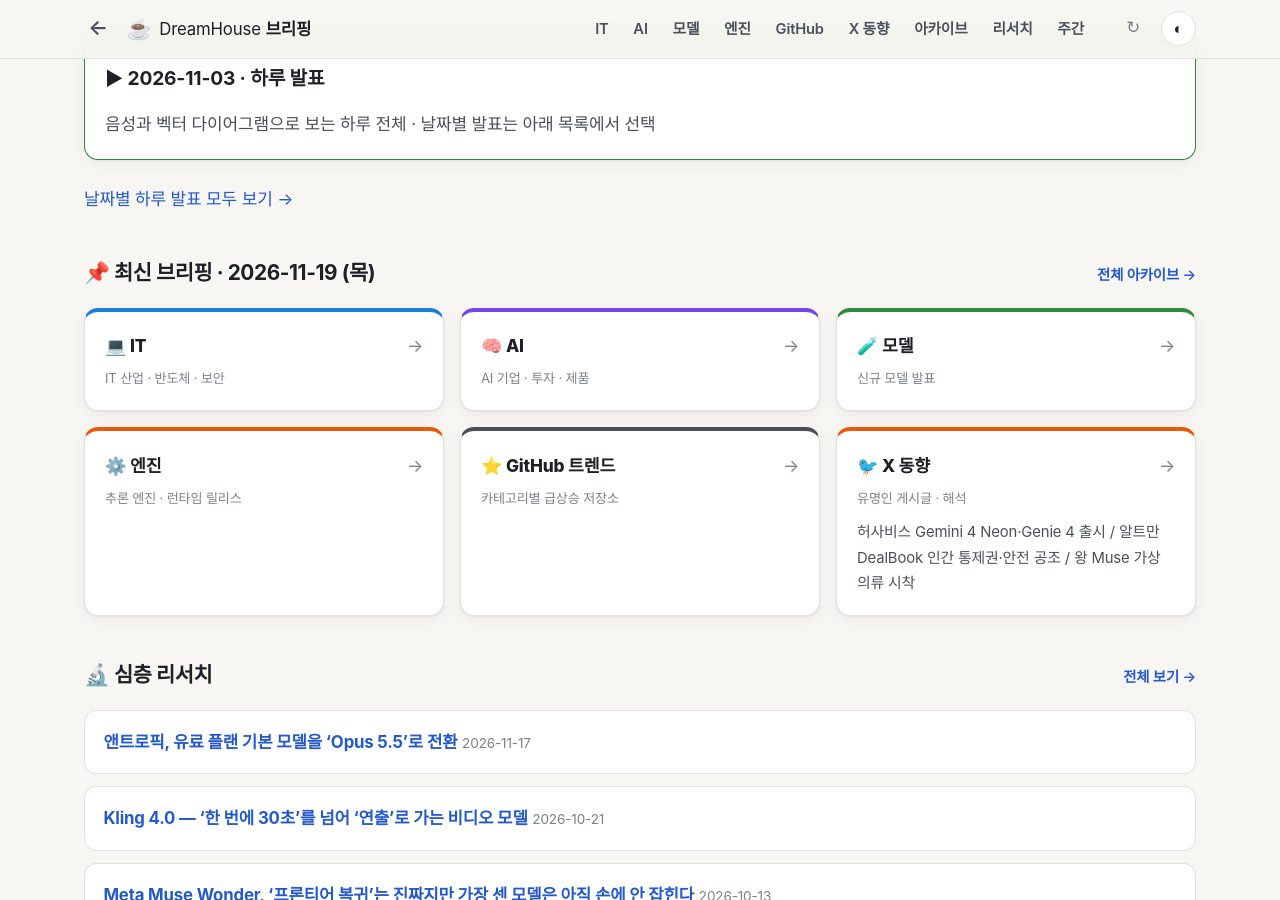
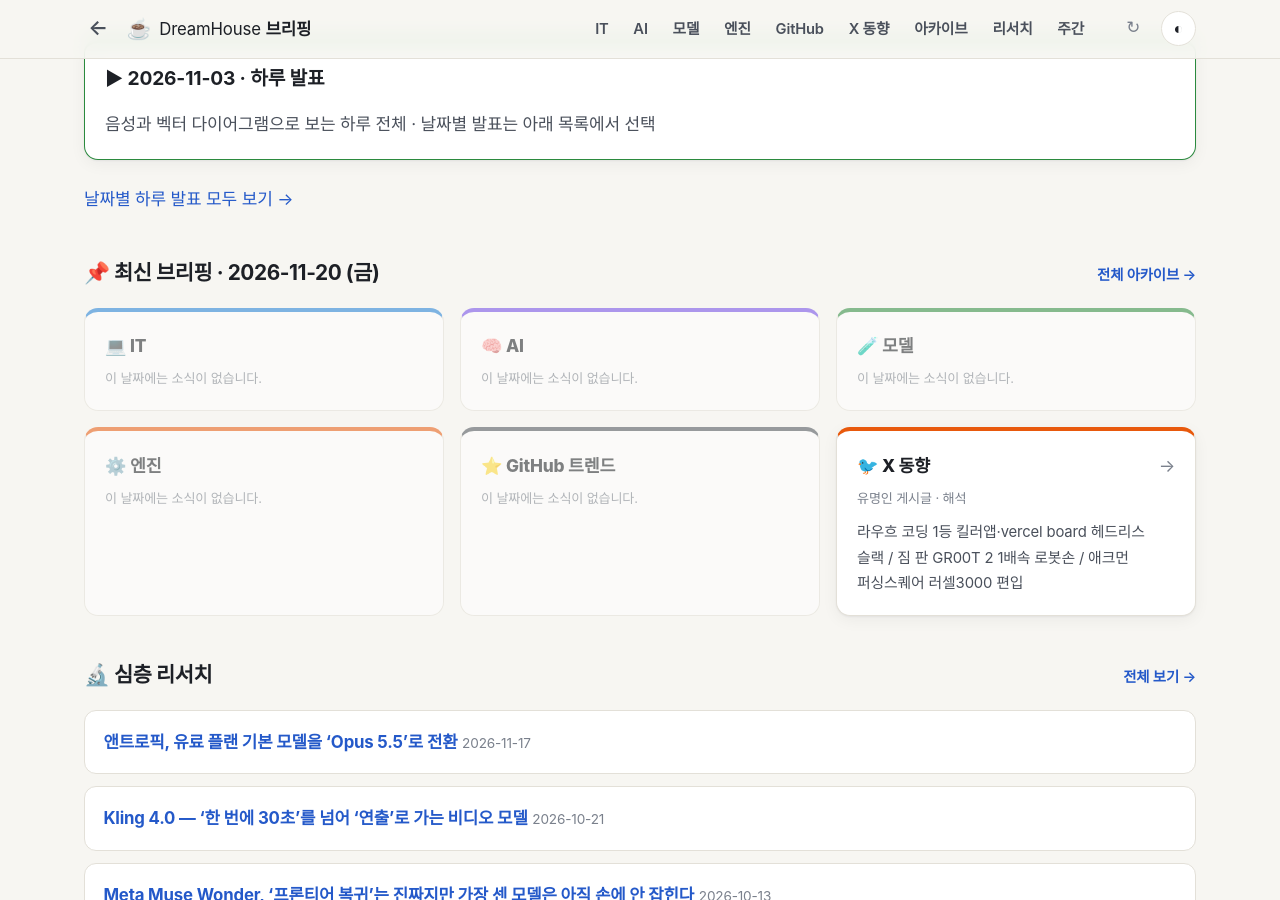
Before and after one commit to DreamHouseKSH/dreamhouse-briefings, a Jekyll site: the page built from index.html, in a window 1280 px wide and 900 px high, scrolled down 269 px. Built offline with Jekyll 4.4.1, drawn with Linux system fonts in a browser that asks for light colours; some web fonts are replaced; part of the change alters nothing that is shown; some of the changed text lies outside the part shown.

Commit message:
briefings: 2026-11-20 news (X)

```diff
--- a/_data/highlights.yml
+++ b/_data/highlights.yml
@@ -1,3 +1,6 @@
+"2026-11-20":
+  X: "라우흐 코딩 1등 킬러앱·vercel board 헤드리스 슬랙 / 짐 판 GR00T 2 1배속 로봇손 / 애크먼 퍼싱스퀘어 러셀3000 편입"
+
 "2026-11-19":
   X: "허사비스 Gemini 4 Neon·Genie 4 출시 / 알트만 DealBook 인간 통제권·안전 공조 / 왕 Muse 가상 의류 시착"
 
--- /dev/null
+++ b/news/2026-11-20/X.md
@@ -0,0 +1,97 @@
+# X 브리핑 — 2026-11-20 (금, KST 아침)
+
+> AI·IT·경제 주요 인사 19인 풀 중 최근 24시간(2026-11-19~11-20 KST) 주요 포스트 4건
+
+---
+
+## 1. 기예르모 라우흐 — "코딩이 AI의 1등 킬러앱, 결과 중심 엔지니어는 1000배"
+
+- **게시글:** https://x.com/rauchg/status/2123505400591106113 (관련: https://x.com/rauchg/status/2123388870813450641)
+- **날짜:** 2026-11-20 04:55 KST (2026-11-19T19:55:14Z)
+
+### 인용
+> My “is engineering a valuable pursuit” math.
+> An outcome-oriented, creative engineer is now a 1000x engineer.
+> A tabs-vs-spaces-debating, miss-forest-for-trees engineer is now a -10x engineer.
+> The regular knowledge worker is now a 2x engineer.
+> This is also backed by the distribution of token consumption we see in both our startups and enterprise base. Engineers and software factories will consume exponentially more tokens.
+> If there’s a takeaway from Anthropic’s success, it’s that coding is the #1 killer app of AI.
+
+"엔지니어링이 여전히 가치 있는 일인가에 대한 나의 계산: 결과 지향적이고 창의적인 엔지니어는 이제 1000배(1000x) 엔지니어다. 반면 탭 vs 스페이스 논쟁이나 하며 숲을 놓치는 엔지니어는 마이너스 10배(-10x) 엔지니어가 됐다. 일반 지식 노동자도 이제 2배(2x) 엔지니어다. 이는 우리가 스타트업과 엔터프라이즈 고객 기반에서 목격하는 토큰 소비 분포로도 뒷받침된다. 엔지니어와 소프트웨어 팩토리들은 기하급수적으로 더 많은 토큰을 소비할 것이다. Anthropic의 성공에서 얻어야 할 교훈이 있다면, 코딩이 AI의 1등 킬러앱이라는 점이다."
+
+### 해석
+- **배경:** 같은 날(11-19 미국 장중) Anthropic(`ANT`)이 공모가 $83·기업가치 1.5조 달러·시초가 $111.50으로 나스닥에 상장하며 역사상 최대 규모 IPO를 기록했다. 라우흐는 직전 포스트에서 Anthropic의 "세대적 IPO"를 축하한 데 이어, 그 폭발적 기업 가치의 원천이 코딩 에이전트 수요에 있음을 Vercel의 실측 토큰 데이터로 설명했다.
+- **행간:** '일반 지식 노동자가 2x 엔지니어가 됐다'는 말은 단순 구현(boilerplate) 시장의 희소성이 사라졌음을 뜻한다. 반대로 문제 정의·아키텍처·검증에 집중하는 엔지니어는 에이전트 팩토리를 돌려 1000배 레버리지를 얻는다.
+- **업계 영향:** 기업용 AI 예산이 범용 챗봇보다 소프트웨어 개발·자동화 파이프라인(SW Factory)에 집중되며 토큰 소비량이 구조적으로 폭증하는 흐름을 재확인시켰다.
+
+### 논조·다른 시각
+- **논조:** AI 코딩 도구의 실물 가치에 대한 강한 확신과 낙관.
+- **논조 점검:** Vercel 자체가 개발자·에이전트 배포 인프라를 판매하는 공급자라는 이해관계는 감안해야 하나, 상장 당일 Anthropic의 시장 평가(시초가 +34%)와 맞물려 설득력이 높다.
+- **다른 시각:** AP 등 외신(https://apnews.com/article/anthropic-ipo-nasdaq-ai-b6a74b8949021207dc162fcc876c4649)은 사상 최대 IPO 열기 이면에도 AI 버블 우려와 일자리 대체 불안이 공존하고 있다고 짚었다.
+
+---
+
+## 2. 기예르모 라우흐 — `vercel board`, 에이전트를 위한 "헤드리스 슬랙"
+
+- **게시글:** https://x.com/rauchg/status/2123468825538789380
+- **날짜:** 2026-11-20 02:29 KST (2026-11-19T17:29:54Z)
+
+### 인용
+> 𝚟𝚎𝚛𝚌𝚎𝚕 𝚋𝚘𝚊𝚛𝚍 has no heavyweight or opinionated UI. It's infra not product. I love the "headless Slack" for agents analogy, because UI is free now.
+> You can generate and deploy the ideal "factory interface" for each usecase. A security team will focus on vulnerability counts, SEV classifications, confirmed vs unconfirmed.
+> I've seen internal factories at Vercel built on Board that are just TUIs. Or mostly managed via a Slack agent, and you just focus on the outcomes and giving feedback to the agents.
+> The board is like the Redux state manager of your agents. It's foundational.
+
+"`vercel board`에는 무겁거나 고집 센 UI가 없다. 제품(product)이 아니라 인프라(infra)이기 때문이다. 에이전트를 위한 '헤드리스 슬랙(headless Slack)'이라는 비유가 마음에 드는데, 이제 UI는 공짜이기 때문이다. 각 유스케이스에 맞는 이상적인 '팩토리 인터페이스'를 즉석에서 생성·배포할 수 있다(예: 보안팀은 취약점 수, SEV 등급, 확정/미확정 여부에 집중). Vercel 내부에서도 Board 위에 TUI만 얹거나 Slack 에이전트로만 제어하면서 사람은 결과와 피드백에만 집중하는 팩토리들을 보고 있다. Board는 에이전트들의 Redux 상태 관리자와 같은 기반 계층이다."
+
+### 해석
+- **배경:** 지난주 Vercel이 발표한 에이전트 상태 관리 레이어 `vercel board`의 설계 철학을 프론트엔드 개발자에게 친숙한 'Redux 상태 관리자'와 '헤드리스 슬랙'에 빗대어 설명했다.
+- **행간:** "UI는 공짜(UI is free now)"라는 선언은 AI가 각 팀·업무에 딱 맞는 대시보드나 TUI를 즉석 생성하는 시대에, SaaS 제품들이 고정된 UI로 락인(lock-in)하던 시대가 저물고 상태·이벤트·권한을 관리하는 헤드리스 인프라가 핵심 해자로 이동하고 있음을 시사한다.
+- **업계 영향:** 향후 B2B 협업·운영 툴은 완성형 웹 UI보다 에이전트가 읽고 쓰는 상태 버스(State Bus)와 맞춤형 생성 UI의 조합으로 재편될 가능성이 크다.
+
+### 논조·다른 시각
+- **논조:** 인프라 추상화에 대한 명확한 제품 철학 제시.
+- **논조 점검:** TUI나 Slack 에이전트만으로 관리할 때는 빠르지만, 비개발자 현업이나 감사·컴플라이언스 조직에서는 일관된 표준 UI와 감사 로그에 대한 요구가 여전히 남아 있을 수 있다.
+
+---
+
+## 3. 짐 판 — GR00T 2, 무편집 1배속 실제 덱스터러스 핸드 자율 제어
+
+- **게시글:** https://x.com/DrJimFan/status/2123470587259732200
+- **날짜:** 2026-11-20 02:36 KST (2026-11-19T17:36:54Z)
+
+### 인용
+> Autonomous, uncut, 1x speed. This is GR00T 2 controlling real dexterous hands, end to end.
+
+"자율 동작, 무편집, 1배속(실시간 속도). 실제 다관절 로봇 손(dexterous hands)을 엔드투엔드로 제어하는 GR00T 2의 모습이다."
+
+### 해석
+- **배경:** 지난주 `GR00T 2`의 자율 화학실험 시연(11-13)에 이어, 이번에는 로봇공학에서 가장 난이도가 높은 다자유도 인간형 로봇 손(dexterous hands)의 실시간 제어 영상을 원테이크·1배속으로 공개했다.
+- **행간:** 기존 로보틱스 데모가 4~8배속 가속이나 컷 편집으로 지연 시간과 실패율을 가리던 관행에서 벗어나, 실제 물리 환경에서 실시간(1x) 추론·제어 루프가 닫히고 있음을 정면으로 증명하려는 의도다.
+- **업계 영향:** 엔드투엔드 VLA(Vision-Language-Action) 파운데이션 모델이 단순 픽앤플레이스(그리퍼)를 넘어 섬세한 손가락 조작 영역까지 실용 속도(real-time)로 진입하고 있음을 보여준다.
+
+### 논조·다른 시각
+- **논조:** 과장 없이 원테이크·1배속 조건을 내세운 자신감 있는 기술 실증.
+- **논조 점검:** 짧은 데모 영상 자체가 비정형 환경(조명·물체 변동 등)에서의 장기 실패율과 일반화 한계를 전부 보여주지는 않으므로 실제 양산 현장 적용까지는 추가 검증이 필요하다.
+
+---
+
+## 4. 빌 애크먼 — 퍼싱스퀘어(`$PS`) 12월 11일 러셀 3000 편입, 패시브 500만 주 매수 예고
+
+- **게시글:** https://x.com/BillAckman/status/2123460497391468962
+- **날짜:** 2026-11-20 01:56 KST (2026-11-19T16:56:49Z)
+
+### 인용
+> Pershing Square Inc. $PS is scheduled to be added to the Russell 3000 Index on December 11th, which is estimated to require the purchase of ~5 million shares of stock by passive funds that track the index. This does not include demand from other funds that are closet index trackers.
+> I don’t who has been selling over the last few days, but I thought they might want to know.
+
+"퍼싱스퀘어(`$PS`)가 12월 11일 Russell 3000 지수에 편입될 예정이며, 지수 추종 패시브 펀드들만 약 500만 주를 매수해야 할 것으로 추산된다(유사 인덱스 추종 펀드의 수요는 별도). 최근 며칠간 누가 매도해 왔는지는 모르겠지만, 이 사실은 알아두는 편이 좋을 것 같아 알린다."
+
+### 해석
+- **배경:** 최근 뉴욕증시에 상장된 퍼싱스퀘어(`$PS`) 주가가 며칠간 매도 압력을 받자, 애크먼 회장이 직접 X에 지수 편입 일정과 구체적 패시브 수급 규모(약 500만 주)를 공개하며 시장에 시그널을 보냈다.
+- **행간:** 12월 11일 리밸런싱 시점까지 확정적인 기계적 매수 수급이 대기하고 있음을 상기시켜 단기 매도세를 진정시키고 공매도·매도 세력을 압박하려는 의도가 읽힌다.
+- **업계 영향:** 지수 편입 이벤트가 개별 종목의 유동성과 단기 수급 불균형에 미치는 즉각적인 영향력을 다시 부각시켰다(TipRanks 등 금융 매체 일제 보도).
+
+### 논조·다른 시각
+- **논조:** 단기 매도 세력을 향한 직설적이고 자신감 있는 경고.
+- **논조 점검:** 패시브 매수 유입은 사실이지만, 지수 편입 기대감이 선반영되거나 리밸런싱 직후 차익 실현 매물이 출회되는 경우도 흔하므로(GuruFocus 분석: https://www.gurufocus.com/news/9210649/pershing-square-inc-ps-to-join-russell-3000-index-triggering-passive-fund-demand) 수급 일정과 펀더멘털을 구분해 볼 필요가 있다.
```
